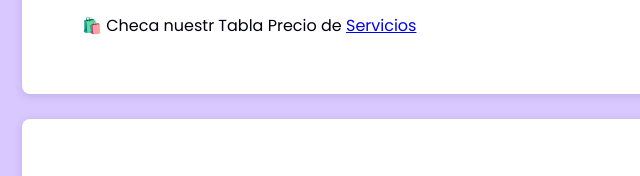
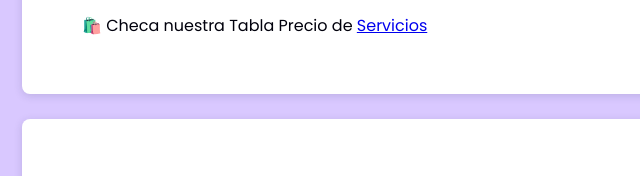
Before and after one commit to monkewservices/monkewservices.github.io, a plain HTML site: page index.html in a window 1280 px wide. Shown: the part 1185-1361 px from the top of the page, 198-838 px from the left. Drawn offline with Linux system fonts and the light colour scheme.

Commit message:
Update index.html
Corrección de textoen servicios

```diff
--- a/index.html
+++ b/index.html
@@ -53,7 +53,7 @@
       <li>Creación de vitrinas personalizadas</li>
       <li>Mantenimiento y actualizaciones</li>
       <li>Planes de suscripción para emprendedores activos</li>
-      <p>🛍️ Checa nuestr Tabla Precio de <a href="servicios.html">Servicios</a></p>
+      <p>🛍️ Checa nuestra Tabla Precio de <a href="servicios.html">Servicios</a></p>
     </ul>
   </section><br>
 
```
